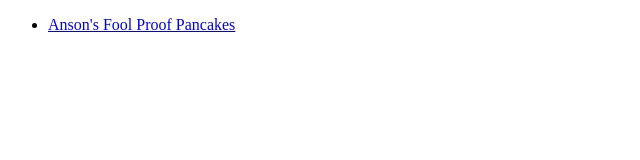
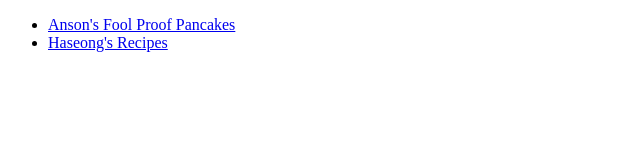
Before and after one commit to ansonolds/Abigail-Anson-Jennifer-Parkpoom, a plain HTML site: page index.html in a window 1280 px wide. Shown: the whole page, without its empty margins (0-640 px from the left). Drawn offline with Linux system fonts and the light colour scheme.

Commit message:
Added Haseong's receipes

```diff
--- a/index.html
+++ b/index.html
@@ -14,6 +14,7 @@
     <!--Links-->
     <ul>
         <li><a href ="anson.html">Anson's Fool Proof Pancakes</a></li>
+        <li><a href="haseong.html">Haseong's Recipes</a></li>
     </ul>
 </body>
 </html>
```
